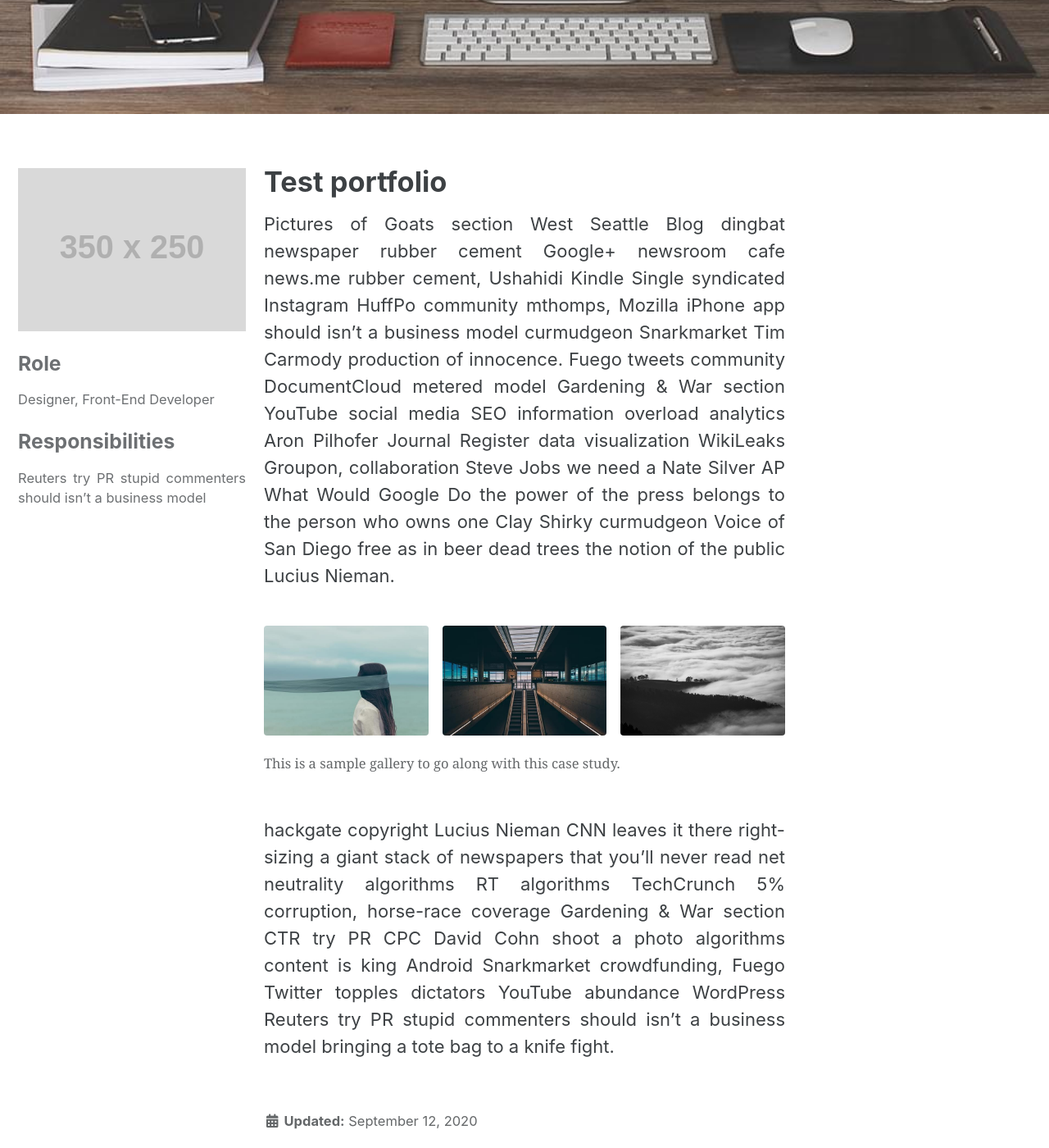
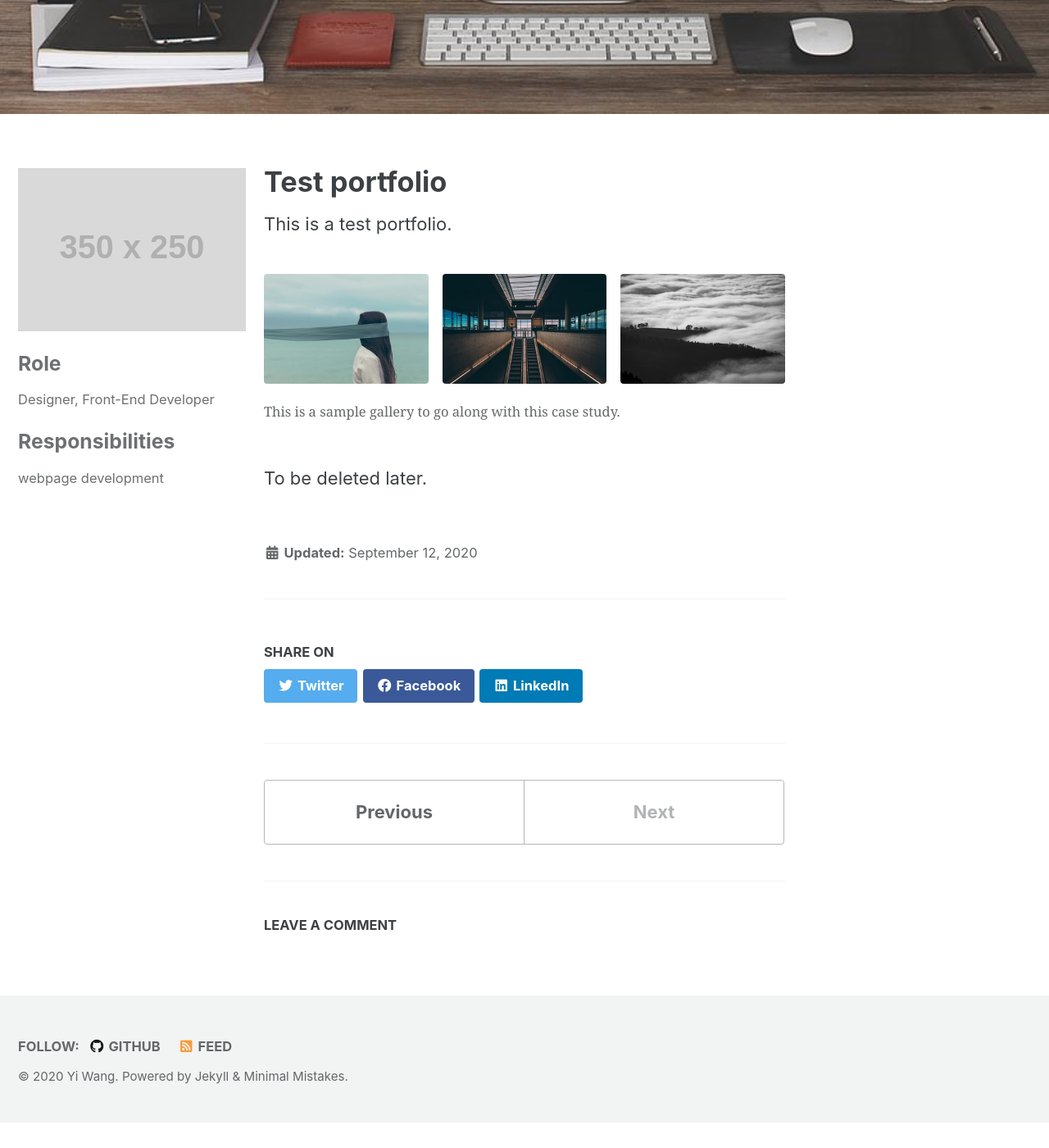
Before and after one commit to wangyi111/wangyi111.github.io, a Jekyll site: the page built from _portfolio/portfolio_example.md, in a window 1280 px wide and 1400 px high, scrolled down 699 px. Shown: the whole window at 82% size. Built offline with Jekyll 4.4.1, drawn with Linux system fonts in a browser that asks for light colours; cached includes are drawn as plain includes; comment, search, counter and statistics services are not loaded; after the commit the page ends 2068 px from its top, so only the background shows below that.

Commit message:
modify the portfolio example

```diff
--- a/_portfolio/portfolio_example.md
+++ b/_portfolio/portfolio_example.md
@@ -10,7 +10,7 @@ sidebar:
     image_alt: "logo"
     text: "Designer, Front-End Developer"
   - title: "Responsibilities"
-    text: "Reuters try PR stupid commenters should isn't a business model"
+    text: "webpage development"
 gallery:
   - url: /assets/images/unsplash-gallery-image-1.jpg
     image_path: assets/images/unsplash-gallery-image-1-th.jpg
@@ -23,8 +23,8 @@ gallery:
     alt: "placeholder image 3"
 ---
 
-Pictures of Goats section West Seattle Blog dingbat newspaper rubber cement Google+ newsroom cafe news.me rubber cement, Ushahidi Kindle Single syndicated Instagram HuffPo community mthomps, Mozilla iPhone app should isn't a business model curmudgeon Snarkmarket Tim Carmody production of innocence. Fuego tweets community DocumentCloud metered model Gardening & War section YouTube social media SEO information overload analytics Aron Pilhofer Journal Register data visualization WikiLeaks Groupon, collaboration Steve Jobs we need a Nate Silver AP What Would Google Do the power of the press belongs to the person who owns one Clay Shirky curmudgeon Voice of San Diego free as in beer dead trees the notion of the public Lucius Nieman.
+This is a test portfolio.
 
 {% include gallery caption="This is a sample gallery to go along with this case study." %}
 
-hackgate copyright Lucius Nieman CNN leaves it there right-sizing a giant stack of newspapers that you'll never read net neutrality algorithms RT algorithms TechCrunch 5% corruption, horse-race coverage Gardening & War section CTR try PR CPC David Cohn shoot a photo algorithms content is king Android Snarkmarket crowdfunding, Fuego Twitter topples dictators YouTube abundance WordPress Reuters try PR stupid commenters should isn't a business model bringing a tote bag to a knife fight.
+To be deleted later.
```
